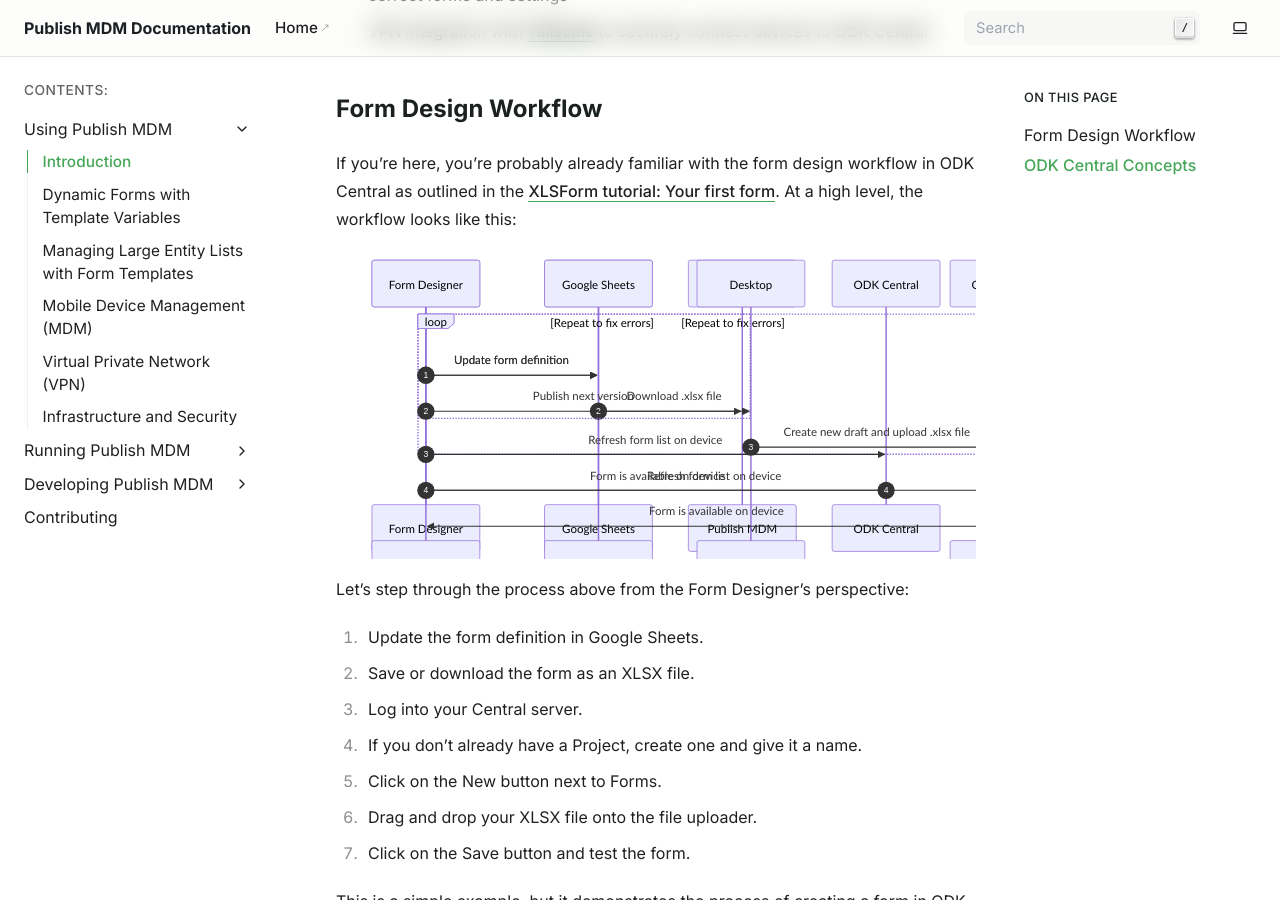
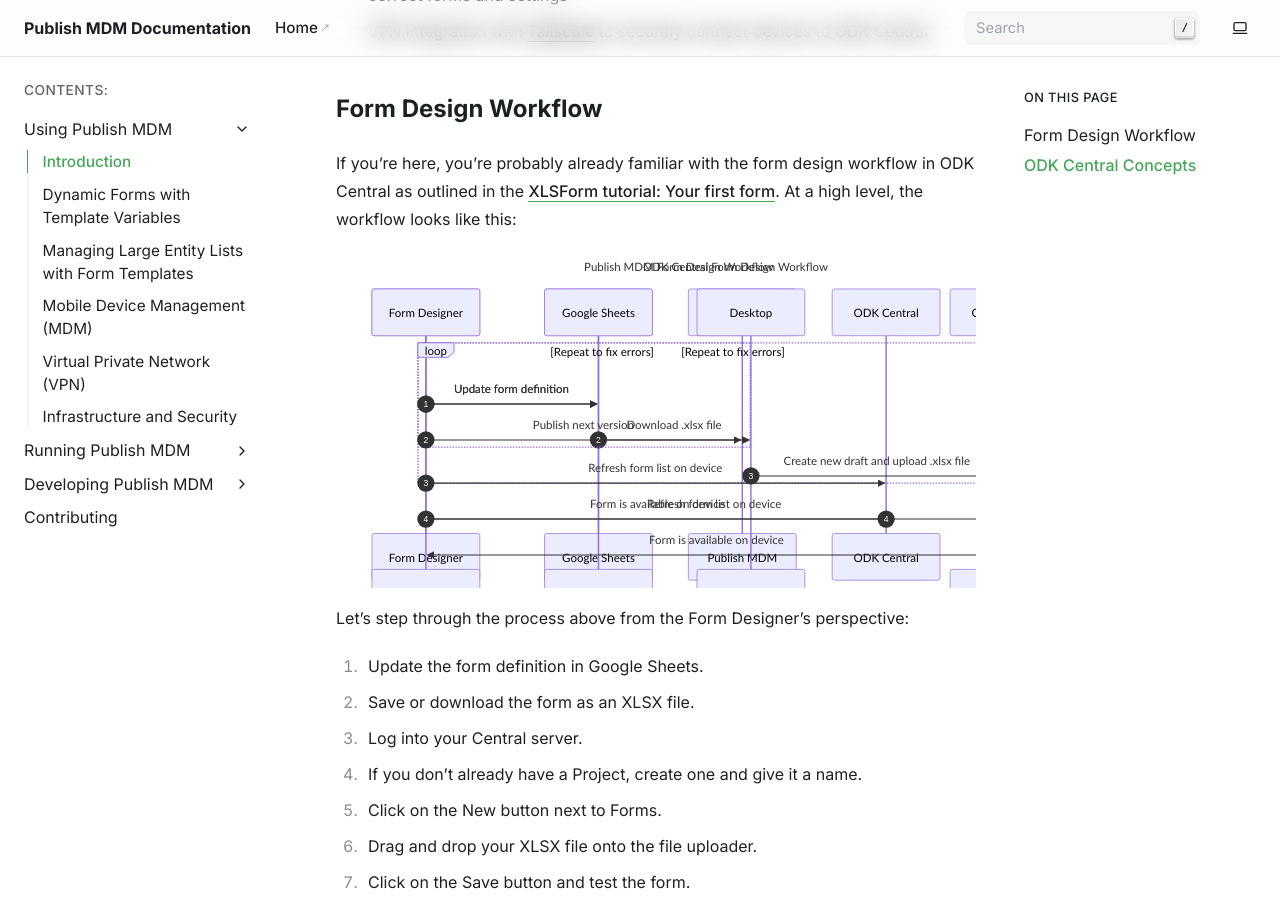
Before and after one commit to caktus/publish-mdm, a Sphinx documentation site: the page built from docs/src/topics/introduction.rst, in a window 1280 px wide and 900 px high, scrolled down 419 px. Built offline with Sphinx 7.4.7, drawn with Linux system fonts in a browser that asks for light colours.

Commit message:
add diagram titles

```diff
--- a/docs/src/topics/introduction.rst
+++ b/docs/src/topics/introduction.rst
@@ -22,6 +22,9 @@
 
 .. mermaid::
 
+    ---
+    title: ODK Central Form Design Workflow
+    ---
     sequenceDiagram
         autonumber
         loop Repeat to fix errors
@@ -58,6 +61,9 @@
 
 .. mermaid::
 
+    ---
+    title: Publish MDM Form Design Workflow
+    ---
     sequenceDiagram
         autonumber
         loop Repeat to fix errors
```
